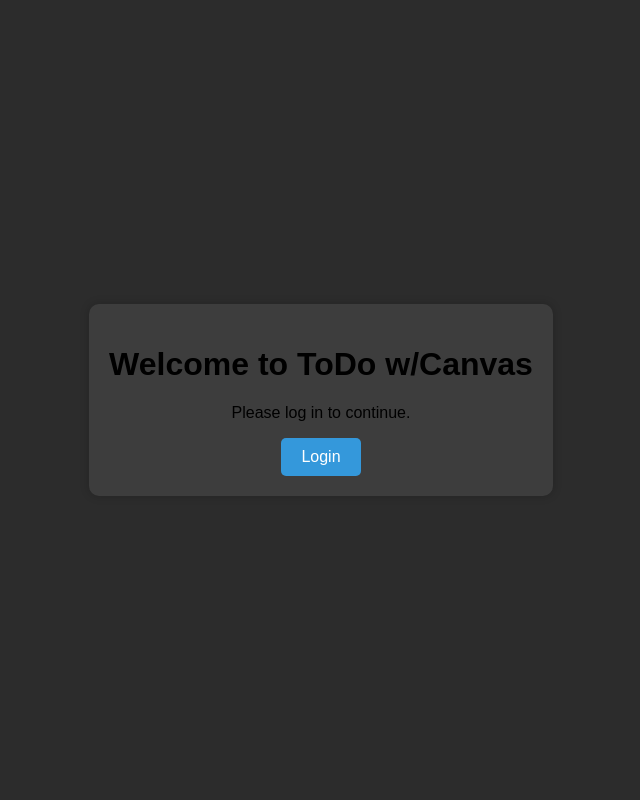
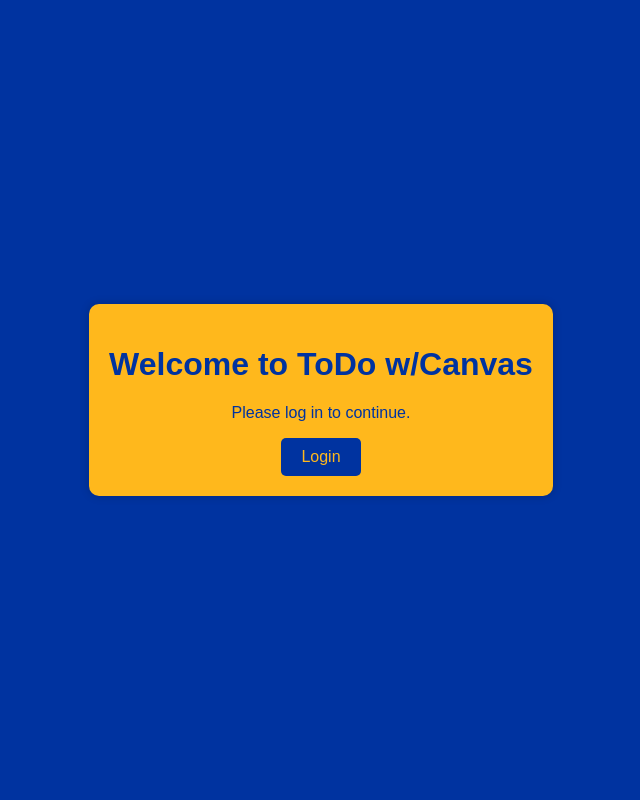
Before and after one commit to Rudyye01/CSCHacks, a Flask app: template templates/login.html in a window 1280 px wide. Shown: the whole page, without its empty margins (319-959 px from the left). Run offline with Flask 3, Linux system fonts and the light colour scheme; the template is opened without the code that fills it, so the values that code supplies are empty.

Commit message:
color changes

```diff
--- a/app.py
+++ b/app.py
@@ -37,16 +37,12 @@ for course in courses:
 assignmentList = sorted(todoList, key = lambda x:x['dueDate'])
 #sorts the list by assignment dueDate
 
-@app.route("/")#Default page
-def home():
-    return "Home"
+@app.route("/")#the login page, which doesn't do shit rn cause we don't have a dev key, theoretically it would do the Oauth2 redirection
+def login_page():
+    return render_template('login.html')
 
 @app.route("/list")#the list display
 def main():
     return render_template('list-note.html', assignments=assignmentList)#takes in the list of dicts we made, so the javascript can interact with it
     #uses the render_template method, which is a built in method to the flask library to display
     #an html file that "we" made, this is where the javascript frontend gets called in our python program
-
-@app.route("/login")#the login page, which doesn't do shit rn cause we don't have a dev key, theoretically it would do the Oauth2 redirection
-def login_page():
-    return render_template('login.html')
--- a/templates/login.html
+++ b/templates/login.html
@@ -9,38 +9,41 @@
             align-items: center;
             height: 100vh;
             margin: 0;
-            background-color: #2c2c2c;
+            background-color: #0033A0; /* Pitt Blue */
             font-family: Arial, sans-serif;
             transition: background-color 0.3s;
         }
 
         .login-container {
             text-align: center;
-            background-color: #3d3d3d;
+            background-color: #FFB81C; /* Pitt Gold */
             padding: 20px;
             border-radius: 10px;
             box-shadow: 0 0 10px rgba(0, 0, 0, 0.2);
             transition: background-color 0.3s;
         }
 
+        h1, p {
+            color: #0033A0; /* Pitt Blue */
+        }
+
         button#loginButton {
             padding: 10px 20px;
-            background-color: #3498db;
-            color: #fff;
+            background-color: #0033A0; /* Pitt Blue */
+            color: #FFB81C; /* Pitt Gold */
             border: none;
             border-radius: 5px;
             font-size: 16px;
             cursor: pointer;
+            transition: background-color 0.3s;
         }
 
         button#loginButton:hover {
-            background-color: #1f77c5;
+            background-color: #1F3F7D; /* Darker Pitt Blue on hover */
         }
     </style>
 </head>
 <body>
-
-
 
 <div class="login-container">
     <h1>Welcome to ToDo w/Canvas</h1>
@@ -53,7 +56,8 @@
     const loginButton = document.getElementById("loginButton");
 
     // Define the URL of your login page
-    const loginPageURL = "https://example.com/login";
+    const loginPageURL = "/list";
+    //no redirect to canvas login in rn but once we have a dev key we can do the auth through them
 
     // Add a click event listener to the button
     loginButton.addEventListener("click", function() {
```
Also changed, not shown: templates/list-note.html (+7 -6 lines).
